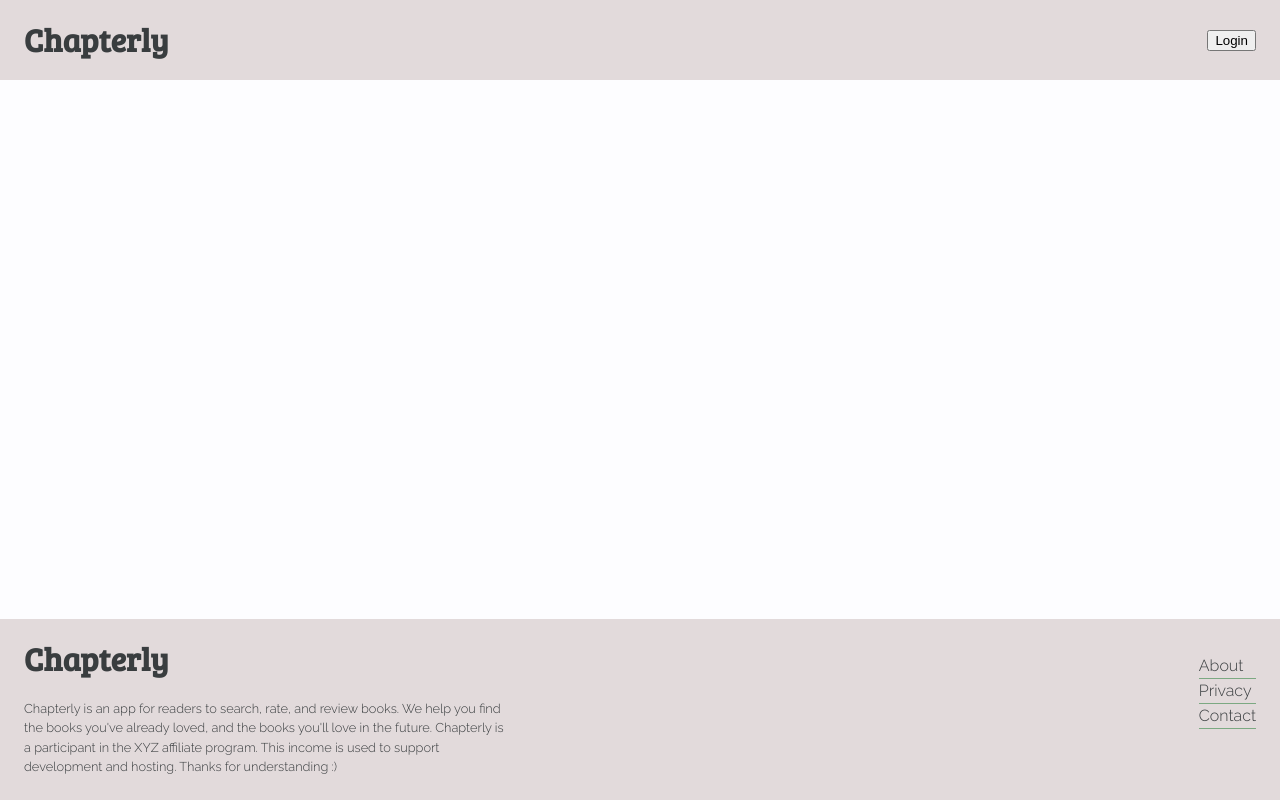
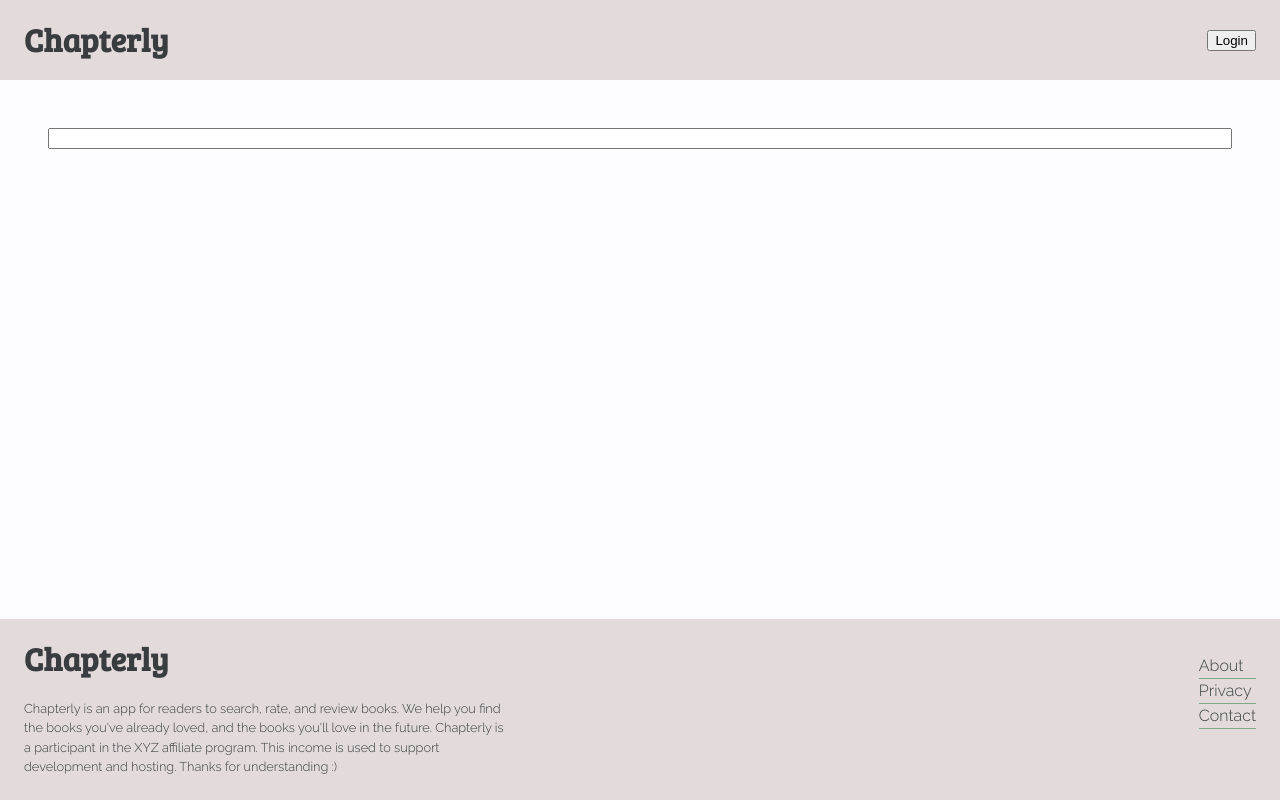
Before and after one commit to chingu-voyages/v9-bears-team-40, a React (Create React App) app: page / in a window 1280 px wide. Built offline with nearby package versions, Linux system fonts and the light colour scheme.

Commit message:
add SearchBar Component

```diff
--- a/src/Components/App.tsx
+++ b/src/Components/App.tsx
@@ -3,6 +3,7 @@ import styled from "../utils/theme";
 
 import { Header } from "./Header";
 import { Footer } from "./Footer";
+import SearchBar from "./SearchBar";
 
 const Wrapper = styled.div`
   background-color: ${props => props.theme.colors.bg};
@@ -32,7 +33,9 @@ class App extends React.Component<{}, AppState> {
     return (
       <Wrapper>
         <Header />
-        <Main />
+        <Main>
+          <SearchBar />
+        </Main>
         <Footer />
       </Wrapper>
     );
--- /dev/null
+++ b/src/Components/SearchBar.tsx
@@ -0,0 +1,7 @@
+import React from "react";
+
+const SearchBar = () => {
+  return <input></input>;
+};
+
+export default SearchBar;
```
